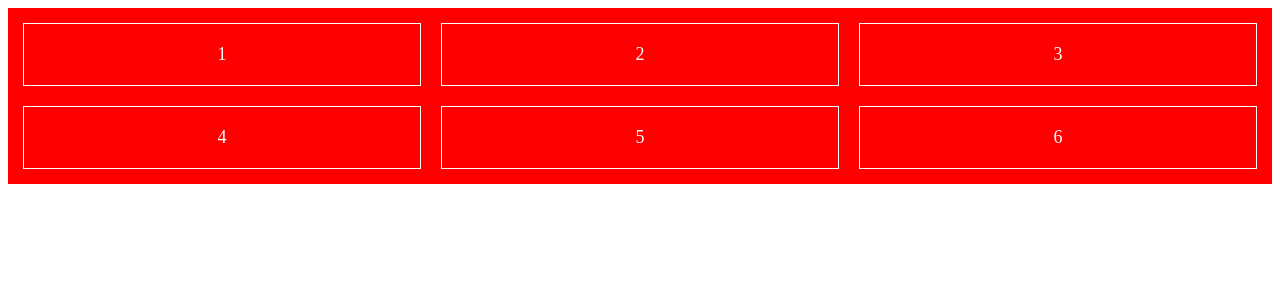
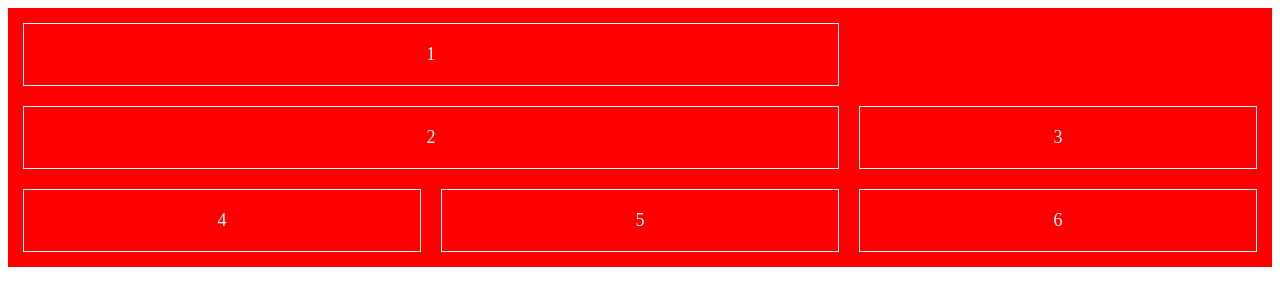
Before and after one commit to noyonali492/Grid_css, a plain HTML site: page index.html in a window 1280 px wide. Drawn offline with Linux system fonts and the light colour scheme.

Commit message:
row collmus

```diff
--- a/css/style.css
+++ b/css/style.css
@@ -4,6 +4,7 @@
     background: red;
     padding: 15px;
     grid-gap: 20px;
+
 }
 .gird-item{
     border: 1px solid white;
@@ -12,3 +13,12 @@
     text-align: center;
     padding: 20px;
 }
+ .item1{
+    grid-column-start: 1;
+    grid-column-end: 3;
+ }
+/* .item1{
+    grid-row-start: 1;
+    grid-row-end: 4;
+
+} */
```
